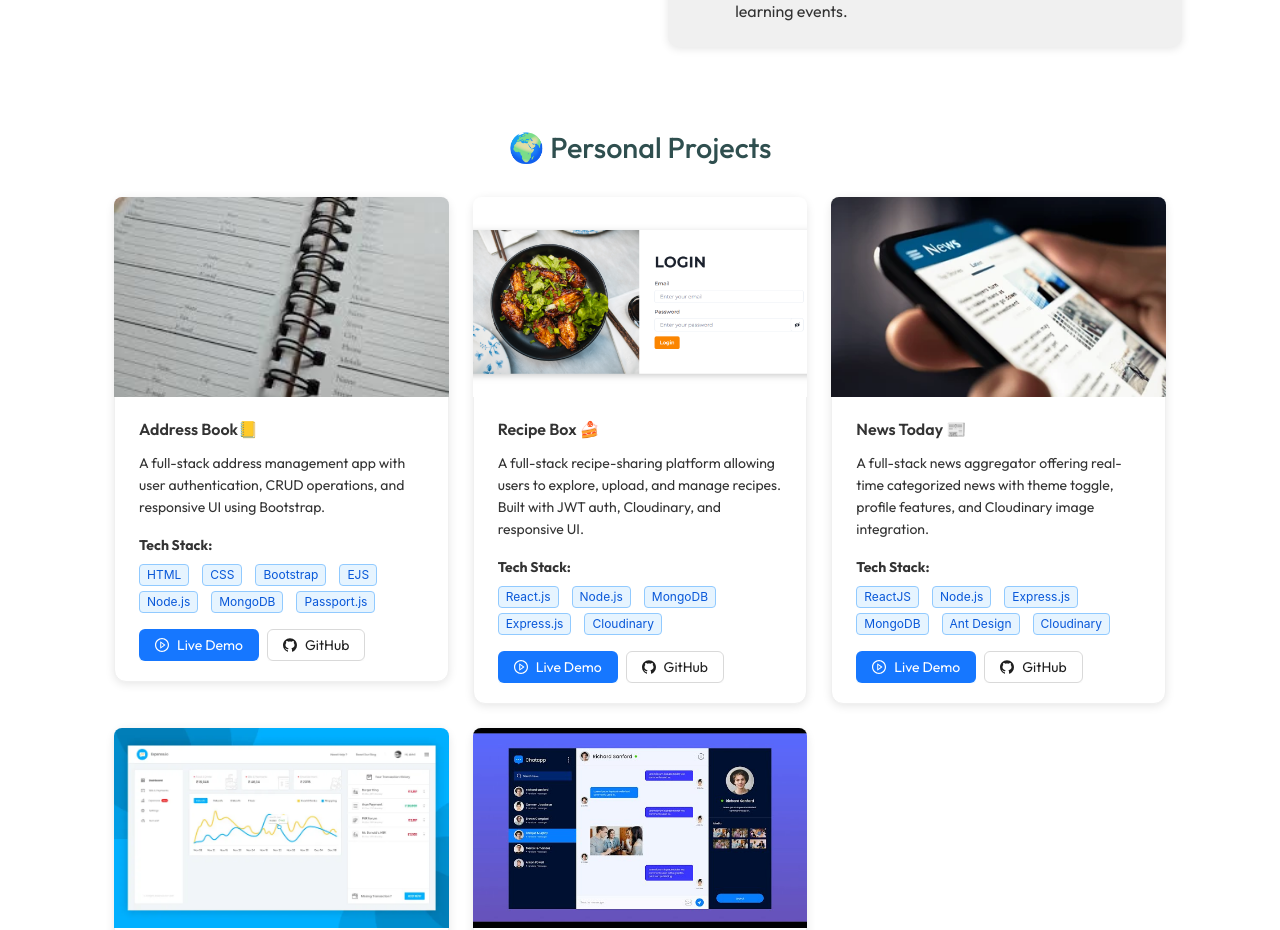
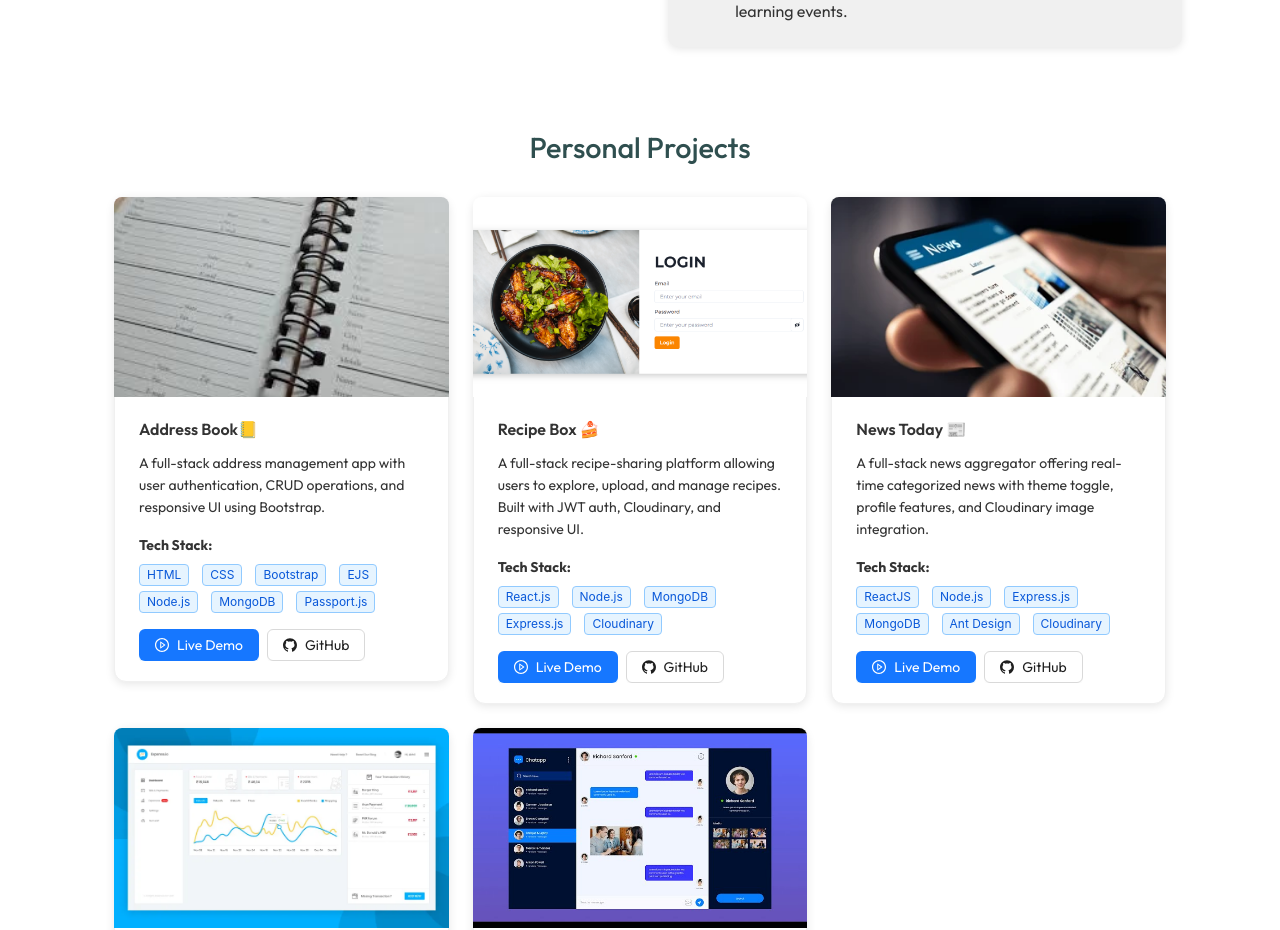
Before and after one commit to sathwikpedapati/portfolio, a React (Create React App) app: page / in a window 1280 px wide. Shown: the part 1100-2030 px from the top of the page. Built offline with nearby package versions, Linux system fonts and the light colour scheme.

Commit message:
Update Projects.js

```diff
--- a/src/components/Projects.js
+++ b/src/components/Projects.js
@@ -61,7 +61,7 @@ const Projects = ({ theme }) => {
           fontSize: '1.8rem',
         }}
       >
-        🌍 Personal Projects
+         Personal Projects
       </h2>
       <Row gutter={[24, 24]}>
         {projectData.map((project, index) => (
```
